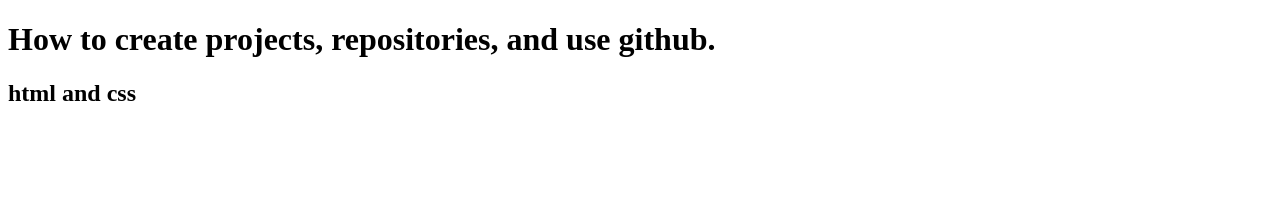
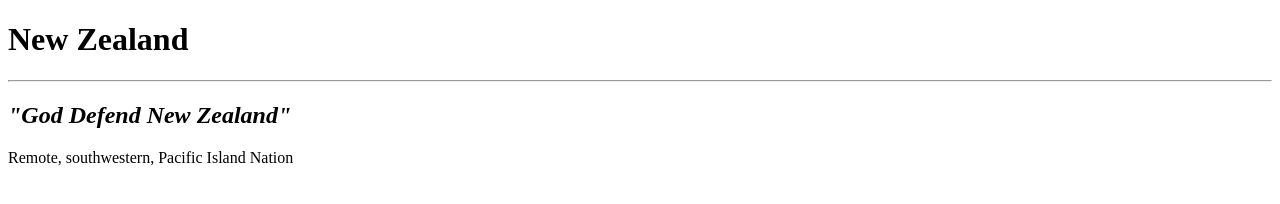
Before and after one commit to evan4231/DevPractice, a plain HTML site: page index.html in a window 1280 px wide. Drawn offline with Linux system fonts and the light colour scheme.

Commit message:
Add files via upload

```diff
--- a/index.html
+++ b/index.html
@@ -1,11 +1,17 @@
 <!DOCTYPE html>
 <html>
   <head>
-    <title>How to git</title>
-    <link href="./resources/css/index.css" type="text.css" rel="stylesheet">
+    <title>Zealandia</title>
+    <link href="./resources/css/index.css" type="text/css" rel="stylesheet">
   </head>
   <body>
-    <h1 class="header" id="main">How to create projects, repositories, and use github.<h1>
-    <h2 class="header">html and css</h2>
+    <h1 id="header">New Zealand</h1>
+    <hr />
+    <h2 id="subheader"><em>"God Defend New Zealand"</em></h2>
+    <p class="description" id="intro">Remote, southwestern, Pacific Island Nation</p>
+
+
+
+
   </body>
 </html>
```
